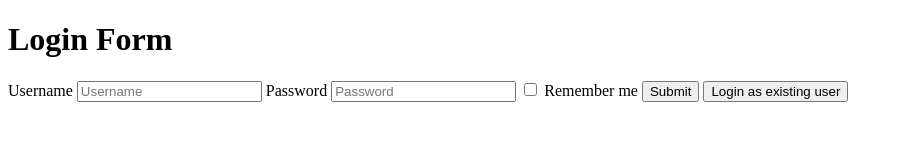
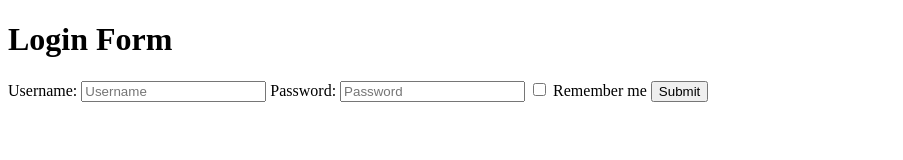
Before and after one commit to acciojob/remember-me-login-form-Shubhamjindal0801, a website: page main.html in a window 1280 px wide. Shown: the whole page, without its empty margins (0-903 px from the left). Drawn offline with Linux system fonts and the light colour scheme.

Commit message:
created a submission

```diff
--- a/main.html
+++ b/main.html
@@ -10,14 +10,14 @@
 	<!-- the entire body must be written by student -->
 	<h1>Login Form</h1>
 	<form>
-		<label for="username">Username</label>
+		<label for="username">Username:</label>
 		<input id="username" placeholder="Username" type="text">
-		<label for="password">Password</label>
+		<label for="password">Password:</label>
 		<input id="password" placeholder="Password" type="password">
 		<input id="checkbox" type="checkbox">
 		<label for="checkbox">Remember me</label>
 		<input id="submit" type="submit" value="Submit">
-		<button id="existing" style="display:hidden;">Login as existing user</button>
+		<button id="existing" style="display:none;">Login as existing user</button>
 	</form>
     <script type="text/javascript" src="./script.js">
 </script>
```
